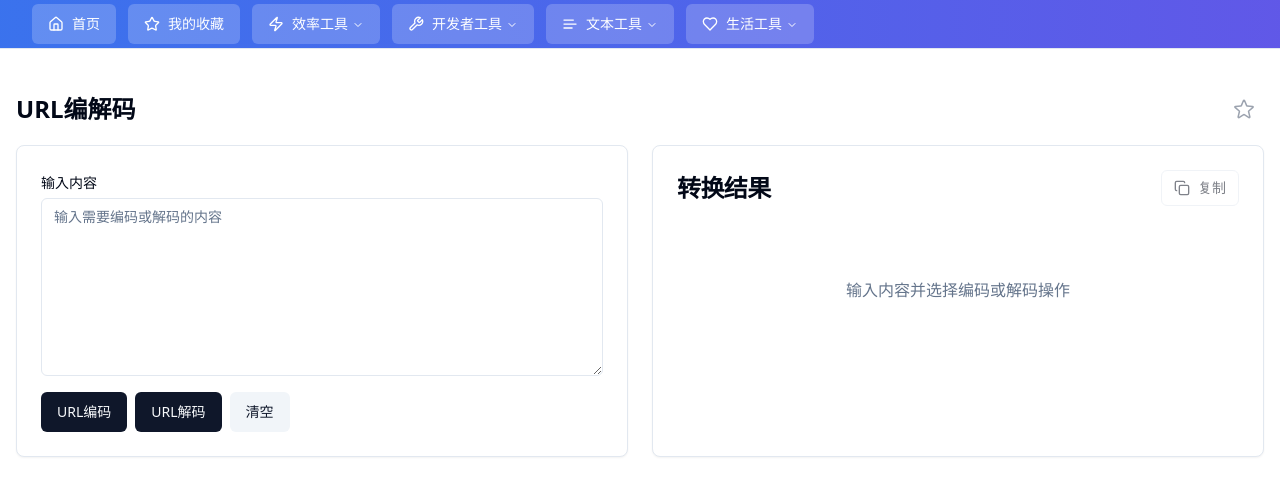
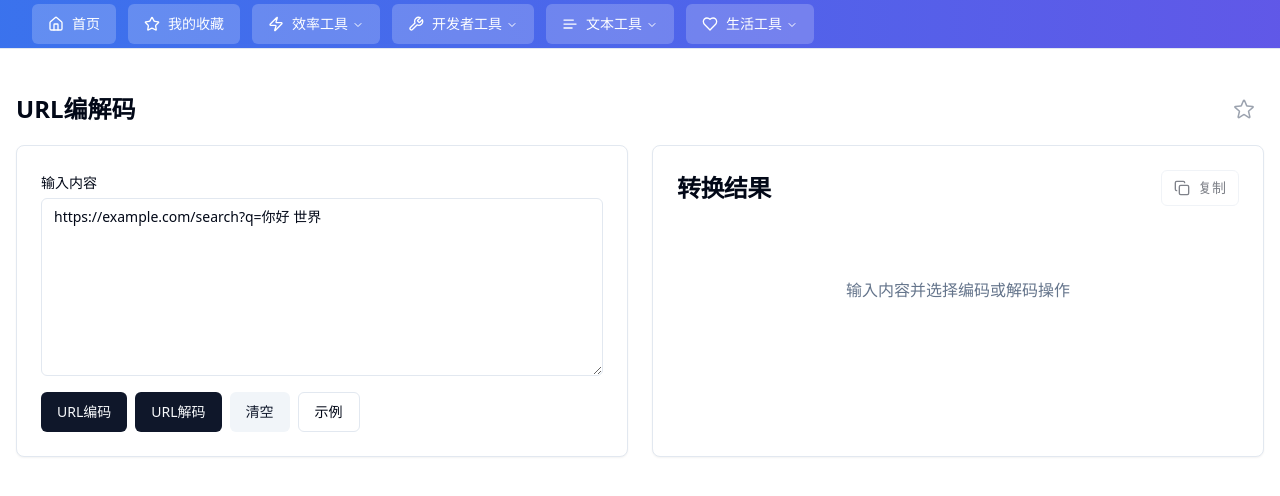
Before and after one commit to wxweven/tool, a React (Vite) app: page /#/url in a window 1280 px wide. Shown: the top 496 px of the page. Built offline with nearby package versions, Linux system fonts and the light colour scheme.

Commit message:
feat: 为多个工具添加默认测试示例

```diff
--- a/src/tools-data.jsx
+++ b/src/tools-data.jsx
@@ -15,6 +15,8 @@ import {
     MinusIcon,
     ZapIcon
 } from "lucide-react";
+
+// 工具文件类
 import {
     JavaToStringFormatter,
     JsonFormatter,
--- a/src/tools/DownloadFiles.jsx
+++ b/src/tools/DownloadFiles.jsx
@@ -8,7 +8,11 @@ import { Badge } from "@/components/ui/badge";
 import { Progress } from "@/components/ui/progress";
 
 const DownloadFiles = () => {
-  const [input, setInput] = useState("");
+  const defaultExample = `https://images.pexels.com/photos/2014422/pexels-photo-2014422.jpeg?auto=compress&cs=tinysrgb&w=1260&h=750&dpr=1
+https://images.pexels.com/photos/2387873/pexels-photo-2387873.jpeg?auto=compress&cs=tinysrgb&w=1260&h=750&dpr=1
+https://images.pexels.com/photos/1528640/pexels-photo-1528640.jpeg?auto=compress&cs=tinysrgb&w=1260&h=750&dpr=1
+`;
+  const [input, setInput] = useState(defaultExample);
   const [urls, setUrls] = useState([]);
   const [isDownloading, setIsDownloading] = useState(false);
   const [downloadProgress, setDownloadProgress] = useState({});
@@ -248,21 +252,16 @@ const DownloadFiles = () => {
     setUrls([]);
     setDownloadProgress({});
     setDownloadResults([]);
-    setIsConcurrentMode(false);
+    setIsDownloading(false);
     setCompletedCount(0);
   };
 
   const loadExample = () => {
-    const example = `https://example.com/file1.pdf
-https://example.com/image.jpg
-https://example.com/document.docx
-https://example.com/file1.pdf
-https://invalid-url.com/file.txt`;
-    setInput(example);
+    setInput(defaultExample);
     setUrls([]);
     setDownloadProgress({});
     setDownloadResults([]);
-    setIsConcurrentMode(false);
+    setIsDownloading(false);
     setCompletedCount(0);
   };
 
--- a/src/tools/JavaToJson.jsx
+++ b/src/tools/JavaToJson.jsx
@@ -6,11 +6,6 @@ import { Card, CardContent, CardHeader, CardTitle } from "@/components/ui/card";
 import { CopyIcon, Wand2Icon } from "lucide-react";
 
 const JavaToJson = () => {
-  const [input, setInput] = useState("");
-  const [output, setOutput] = useState("");
-  const [copied, setCopied] = useState(false);
-
-  // 默认示例
   const defaultExample = `public class User {
     private String username;
     private String email;
@@ -20,6 +15,9 @@ const JavaToJson = () => {
     private Long userId;
     private Double balance;
 }`;
+  const [input, setInput] = useState(defaultExample);
+  const [output, setOutput] = useState("");
+  const [copied, setCopied] = useState(false);
 
   const loadExample = () => {
     setInput(defaultExample);
--- a/src/tools/LotteryTool.jsx
+++ b/src/tools/LotteryTool.jsx
@@ -8,7 +8,11 @@ import { Badge } from "@/components/ui/badge";
 import { PlusIcon, TrashIcon, PlayIcon, SquareIcon, ArrowUpIcon, GiftIcon, RefreshCwIcon, ChevronUpIcon, ChevronDownIcon } from "lucide-react";
 
 const LotteryTool = () => {
-  const [participants, setParticipants] = useState("");
+  const defaultParticipants = [
+    "张三", "李四", "王五", "赵六", "孙七", "周八", "吴九", "郑十",
+    "陈十一", "刘十二", "黄十三", "马十四", "林十五", "高十六"
+  ].join('\n');
+  const [participants, setParticipants] = useState(defaultParticipants);
   const [rounds, setRounds] = useState([
     { id: 1, name: "第1轮", count: 1, prize: "奖品1", winners: [], isRunning: false, isCollapsed: false }
   ]);
--- a/src/tools/PlainTextExtractor.jsx
+++ b/src/tools/PlainTextExtractor.jsx
@@ -6,7 +6,8 @@ import { Card, CardContent, CardHeader, CardTitle } from "@/components/ui/card";
 import { CopyIcon } from "lucide-react";
 
 const PlainTextExtractor = () => {
-  const [input, setInput] = useState("");
+  const defaultExample = `<h1>这是一个标题</h1><p>这是一个段落，其中包含<b>粗体</b>和<i>斜体</i>文本。</p><ul><li>列表项1</li><li>列表项2</li></ul>`;
+  const [input, setInput] = useState(defaultExample);
   const [output, setOutput] = useState("");
   const [copied, setCopied] = useState(false);
 
@@ -36,6 +37,10 @@ const PlainTextExtractor = () => {
     setOutput("");
   };
 
+  const loadExample = () => {
+    setInput(defaultExample);
+  };
+
   return (
     <div className="grid grid-cols-1 lg:grid-cols-2 gap-6">
       <Card>
@@ -57,6 +62,9 @@ const PlainTextExtractor = () => {
               <Button onClick={extractPlainText}>提取纯文本</Button>
               <Button variant="secondary" onClick={clearAll}>
                 清空
+              </Button>
+              <Button variant="outline" onClick={loadExample}>
+                示例
               </Button>
             </div>
           </div>
--- a/src/tools/RegexTester.jsx
+++ b/src/tools/RegexTester.jsx
@@ -7,9 +7,11 @@ import { Card, CardContent, CardHeader, CardTitle } from "@/components/ui/card";
 import { Switch } from "@/components/ui/switch";
 
 const RegexTester = () => {
-  const [pattern, setPattern] = useState("");
+  const defaultPattern = "\\b[A-Za-z0-9._%+-]+@[A-Za-z0-9.-]+\\.[A-Z|a-z]{2,}\\b";
+  const defaultTestText = "这是一段包含邮箱地址的文本，例如：test@example.com 和 a.b-c@example.co.uk。";
+  const [pattern, setPattern] = useState(defaultPattern);
   const [flags, setFlags] = useState("g");
-  const [testText, setTestText] = useState("");
+  const [testText, setTestText] = useState(defaultTestText);
   const [matches, setMatches] = useState([]);
   const [error, setError] = useState("");
   const [isMultiline, setIsMultiline] = useState(false);
@@ -55,6 +57,11 @@ const RegexTester = () => {
     setTestText("");
     setMatches([]);
     setError("");
+  };
+
+  const loadExample = () => {
+    setPattern(defaultPattern);
+    setTestText(defaultTestText);
   };
 
   return (
@@ -115,6 +122,9 @@ const RegexTester = () => {
               <Button onClick={testRegex}>测试</Button>
               <Button variant="secondary" onClick={clearAll}>
                 清空
+              </Button>
+              <Button variant="outline" onClick={loadExample}>
+                示例
               </Button>
             </div>
 
--- a/src/tools/RemoveDuplicates.jsx
+++ b/src/tools/RemoveDuplicates.jsx
@@ -6,7 +6,18 @@ import { Card, CardContent, CardHeader, CardTitle } from "@/components/ui/card";
 import { CopyIcon, Wand2Icon, DownloadIcon, ChevronUpIcon, ArrowUpDownIcon, ArrowUpIcon, ArrowDownIcon } from "lucide-react";
 
 const RemoveDuplicates = () => {
-  const [input, setInput] = useState("");
+  const defaultExample = `苹果
+香蕉
+苹果
+橙子
+香蕉
+葡萄
+苹果
+橙子
+葡萄
+西瓜`;
+
+  const [input, setInput] = useState(defaultExample);
   const [output, setOutput] = useState("");
   const [copied, setCopied] = useState(false);
   const [isScrollToTopVisible, setIsScrollToTopVisible] = useState(false);
@@ -126,17 +137,7 @@ const RemoveDuplicates = () => {
   };
 
   const loadExample = () => {
-    const example = `苹果
-香蕉
-苹果
-橙子
-香蕉
-葡萄
-苹果
-橙子
-葡萄
-西瓜`;
-    setInput(example);
+    setInput(defaultExample);
     setOutput("");
     setStats({ original: 0, unique: 0, removed: 0 });
     setIsSorted(false);
--- a/src/tools/SubstractLines.jsx
+++ b/src/tools/SubstractLines.jsx
@@ -6,8 +6,10 @@ import { Card, CardContent, CardHeader, CardTitle } from "@/components/ui/card";
 import { CopyIcon, DownloadIcon, MinusIcon, ChevronUpIcon } from "lucide-react";
 
 const SubstractLines = () => {
-  const [text1, setText1] = useState("");
-  const [text2, setText2] = useState("");
+  const defaultText1 = "apple\nbanana\norange\ngrape";
+  const defaultText2 = "apple\nbanana";
+  const [text1, setText1] = useState(defaultText1);
+  const [text2, setText2] = useState(defaultText2);
   const [result, setResult] = useState("");
   const [copied, setCopied] = useState(false);
   const [isScrollToTopVisible, setIsScrollToTopVisible] = useState(false);
@@ -85,8 +87,8 @@ const SubstractLines = () => {
   };
 
   const testExample = () => {
-    setText1("1\n2\n3\n4\n5");
-    setText2("1\n2\n6");
+    setText1(defaultText1);
+    setText2(defaultText2);
   };
 
   const resultLines = result.split('\n').filter(line => line.trim() !== '').length;
--- a/src/tools/UrlEncoder.jsx
+++ b/src/tools/UrlEncoder.jsx
@@ -6,7 +6,8 @@ import { Card, CardContent, CardHeader, CardTitle } from "@/components/ui/card";
 import { CopyIcon } from "lucide-react";
 
 const UrlEncoder = () => {
-  const [input, setInput] = useState("");
+  const defaultExample = "https://example.com/search?q=你好 世界";
+  const [input, setInput] = useState(defaultExample);
   const [output, setOutput] = useState("");
   const [copied, setCopied] = useState(false);
 
@@ -37,6 +38,10 @@ const UrlEncoder = () => {
     setOutput("");
   };
 
+  const loadExample = () => {
+    setInput(defaultExample);
+  };
+
   return (
     <div className="grid grid-cols-1 lg:grid-cols-2 gap-6">
       <Card>
@@ -59,6 +64,9 @@ const UrlEncoder = () => {
               <Button onClick={decodeUrl}>URL解码</Button>
               <Button variant="secondary" onClick={clearAll}>
                 清空
+              </Button>
+              <Button variant="outline" onClick={loadExample}>
+                示例
               </Button>
             </div>
           </div>
```
Also changed, not shown: src/tools/TextDiff.jsx (+9 -13 lines).
